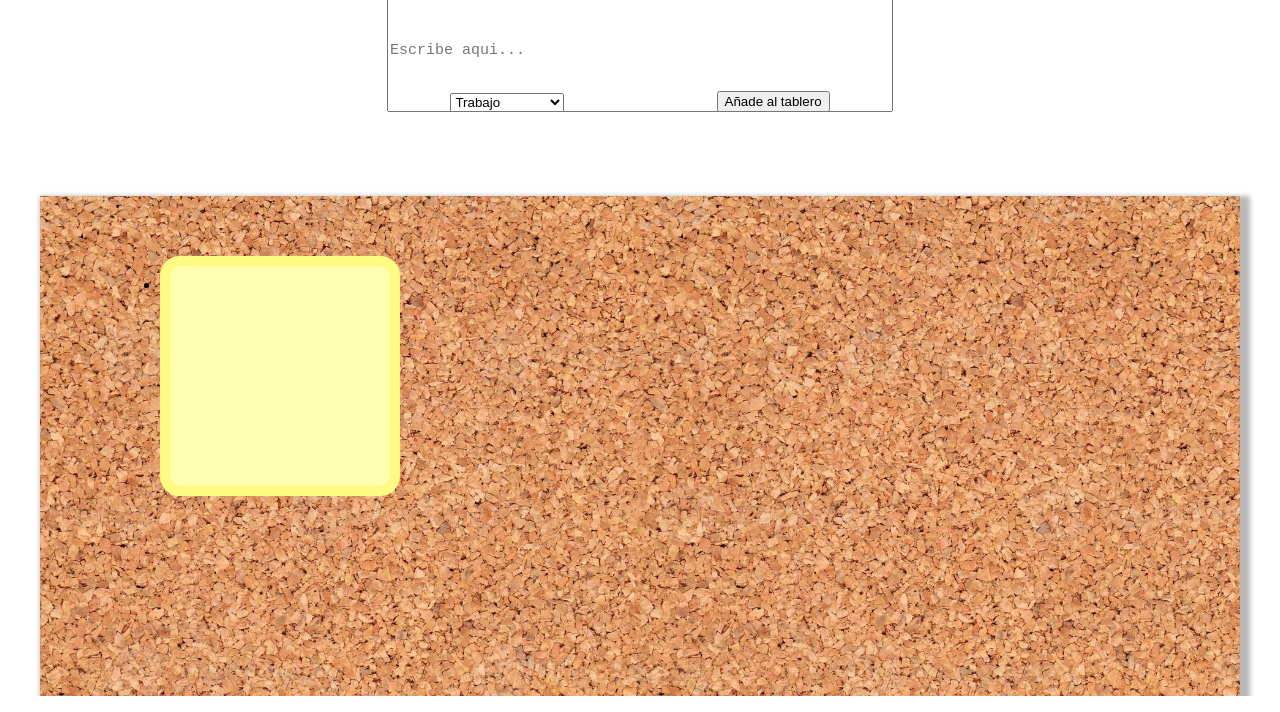
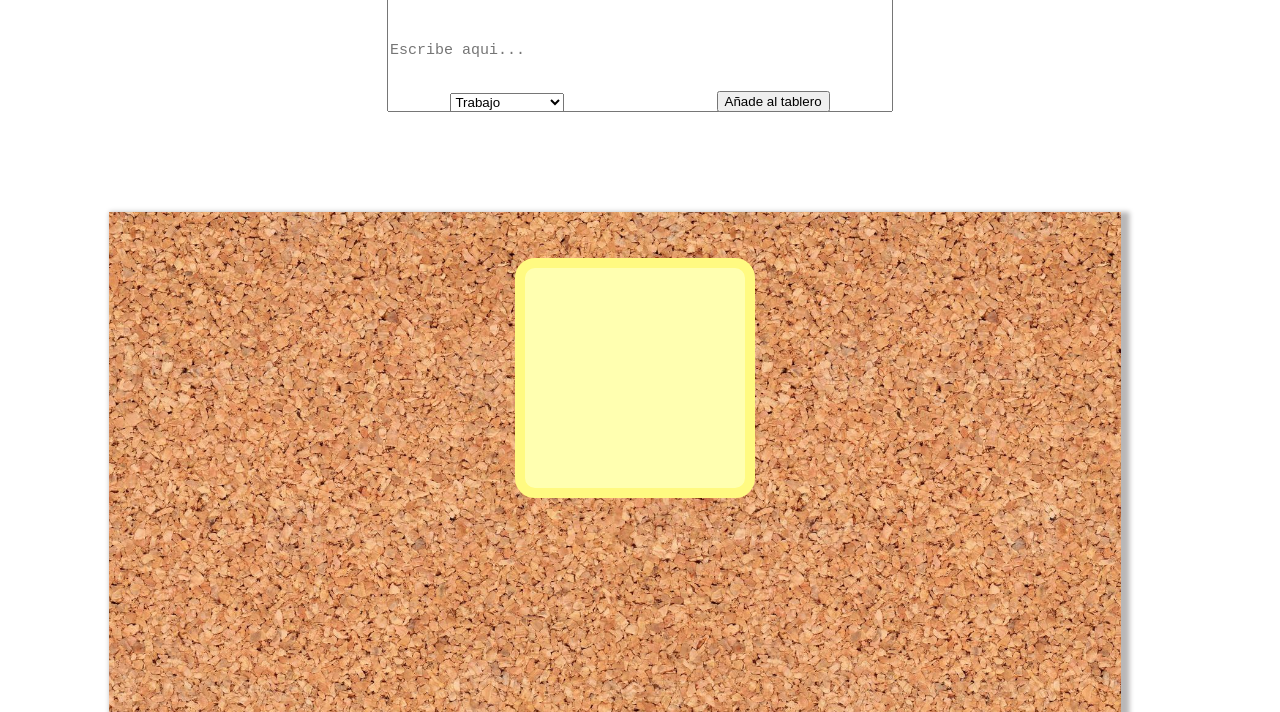
Before and after one commit to IreneTaPa/personal-project, a React app: page / in a window 1280 px wide. Both pictures are taken after a click on the button "Añade al tablero". Shown: the part 104-816 px from the top of the page. Built offline with nearby package versions, Linux system fonts and the light colour scheme.

Commit message:
add different post it

```diff
--- a/src/components/App.js
+++ b/src/components/App.js
@@ -9,6 +9,8 @@ function App() {
     const newPostit = {
       id: Date.now(),
       content: content,
+      x: 10,
+      y: 10,
     };
     setPostit([...postits, newPostit]);
     setContent('');
@@ -61,12 +63,12 @@ function App() {
               src={background}
               alt="Corkboard for postit's"
             />
-            <ul>
-              {postits.map((postit, index) => (
+            <ul className="list__post-it">
+              {postits.map((postit) => (
                 <li
                   className="post-it"
                   key={postit.id}
-                  style={{ marginLeft: index !== 0 ? '500px' : '0' }}
+                  style={{ left: postit.x, top: postit.y }}
                   draggable="true"
                 >
                   {postit.content}
--- a/src/styles/App.scss
+++ b/src/styles/App.scss
@@ -52,19 +52,22 @@ position: relative;
 .corkboard {
     padding-top: 50px;
     height: 20%;
-    width: 80vw;
+    width: 80%;
 }
 .corkboard__div {
+    display: flex;
+    flex-wrap: wrap;
     overflow-y: scroll;
     overflow-x: hidden;
     max-height: 500px;
     margin: 0;
-    position: absolute;
-    top: 50%;
-    left: 50%;
-    -ms-transform: translate(-50%, -50%);
-    transform: translate(-50%, -20%);
+    position: relative;
+    -ms-transform: translate(50%, 50%);
+     transform: translate(10%, 10%);
     box-shadow: 5px 5px 5px 5px rgb(185, 183, 183);
+    align-items: flex-start;
+    justify-content: center;
+    z-index: 1;
 
 }
 .corkboard__img {
@@ -72,18 +75,28 @@ position: relative;
     width: 1200px;
 
 }
+.list__post-it {
+    width: 80%;
+    display: flex;
+    z-index: 10;
+    flex-wrap: wrap;
+    align-items: flex-start;
+    justify-content: center;
+    align-items: flex-start;
+    z-index: 2;
+    position: absolute;
+}
 
 .post-it {
     width: 200px;
     height: 200px;
     background-color: rgb(1255, 255, 176);
-    z-index: 10;
-    margin: 10px;
+    margin: 30px;
     padding: 10px;
-    position: absolute;
     top: 10%;
     left: 10%;
     border-radius: 20px;
     border: 10px solid rgb(255, 250, 129);
-
+    list-style: none;
+    z-index: 10;
 }
```
